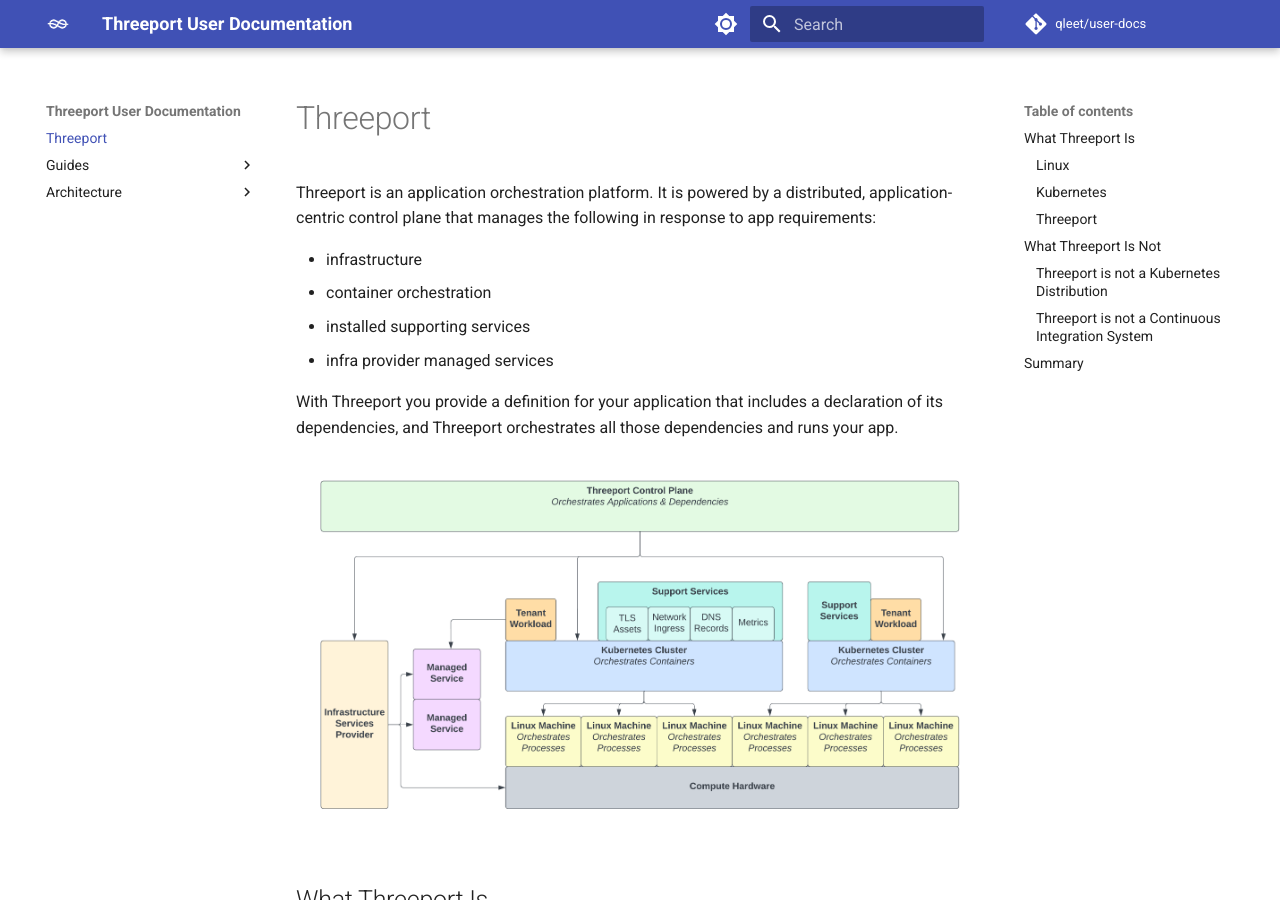
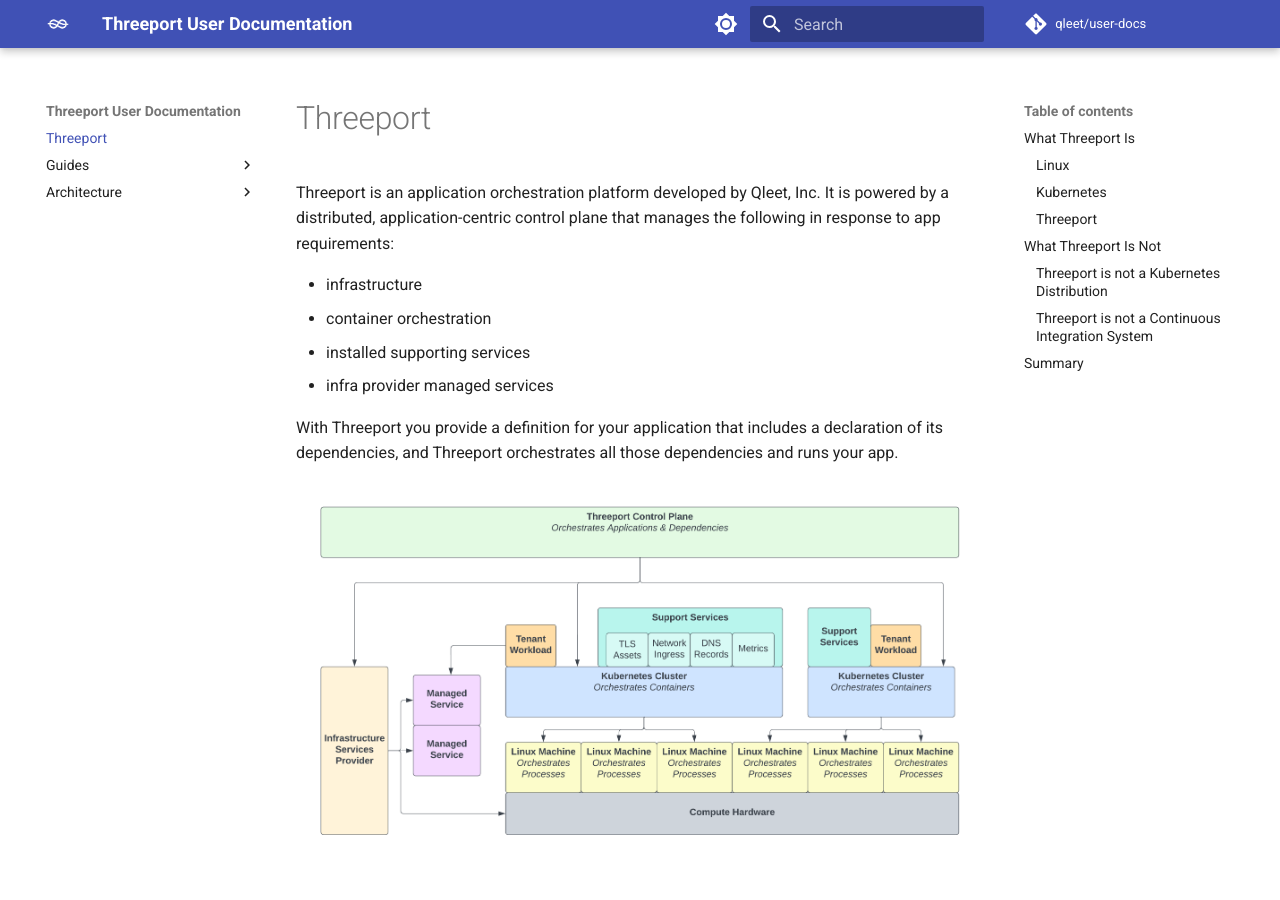
Before and after one commit to qleet/user-docs, an MkDocs documentation site: the page built from docs/index.md, in a window 1280 px wide and 900 px high. Built offline with MkDocs 1.6.1 and Material for MkDocs 9.7.7, drawn with Linux system fonts in a browser that asks for light colours; comment, search, counter and statistics services are not loaded.

Commit message:
docs: add mention of Qleet to index page intro
Signed-off-by: Rich Lander <lander2k2@protonmail.com>

```diff
--- a/docs/index.md
+++ b/docs/index.md
@@ -1,8 +1,8 @@
 # Threeport
 
-Threeport is an application orchestration platform.  It is powered by a
-distributed, application-centric control plane that manages the following in
-response to app requirements:
+Threeport is an application orchestration platform developed by Qleet, Inc.  It
+is powered by a distributed, application-centric control plane that manages the
+following in response to app requirements:
 
 * infrastructure
 * container orchestration
```
